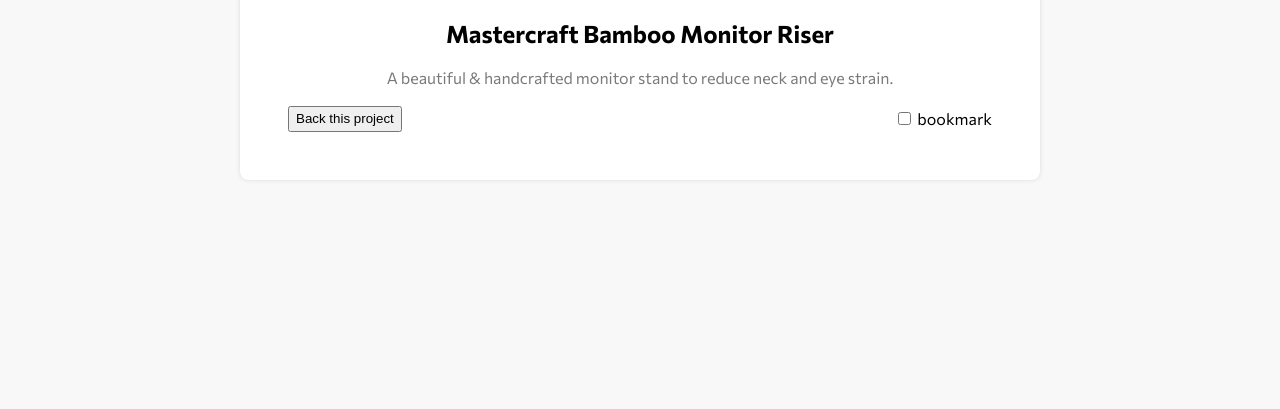
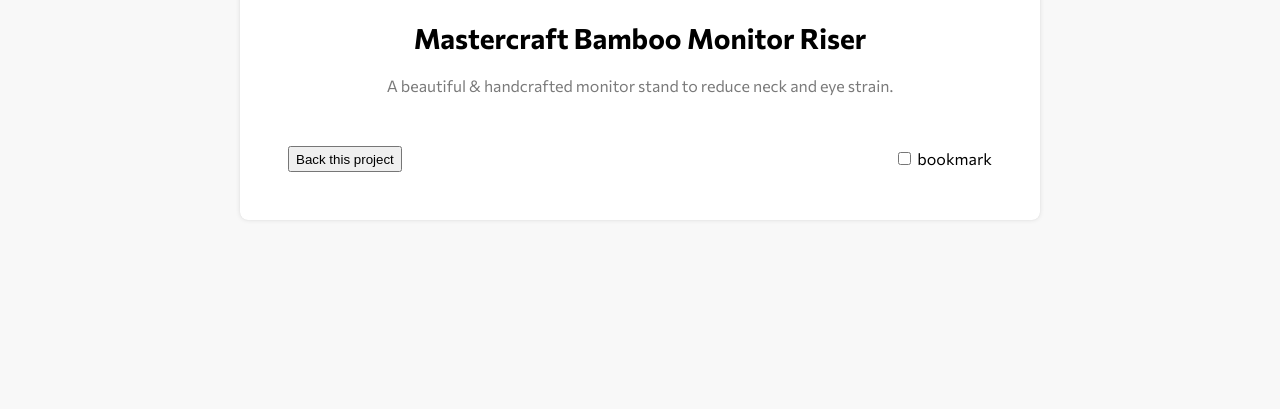
Before and after one commit to abizmo/crowdfunding-product-page, an Astro site: page / in a window 1280 px wide. Shown: the part 391-800 px from the top of the page. Built offline with nearby package versions, Linux system fonts and the light colour scheme; Astro itself is replaced by a stand-in of ours.

Commit message:
fix: add some spaces in product header

```diff
--- a/src/pages/index.astro
+++ b/src/pages/index.astro
@@ -51,6 +51,11 @@
   .product-title {
     font-size: 1.5rem;
     line-height: 1.2;
+    margin-bottom: 1em;
+  }
+
+  .product-description {
+    margin-bottom: 2em;
   }
 
   .product-cta {
@@ -62,5 +67,14 @@
     .main-container {
       margin-top: 12em;
     }
+
+    .product-title {
+      font-size: 1.75rem;
+      margin-bottom: 0.6em;
+    }
+
+    .product-description {
+      margin-bottom: 3em;
+    }
   }
 </style>
```
